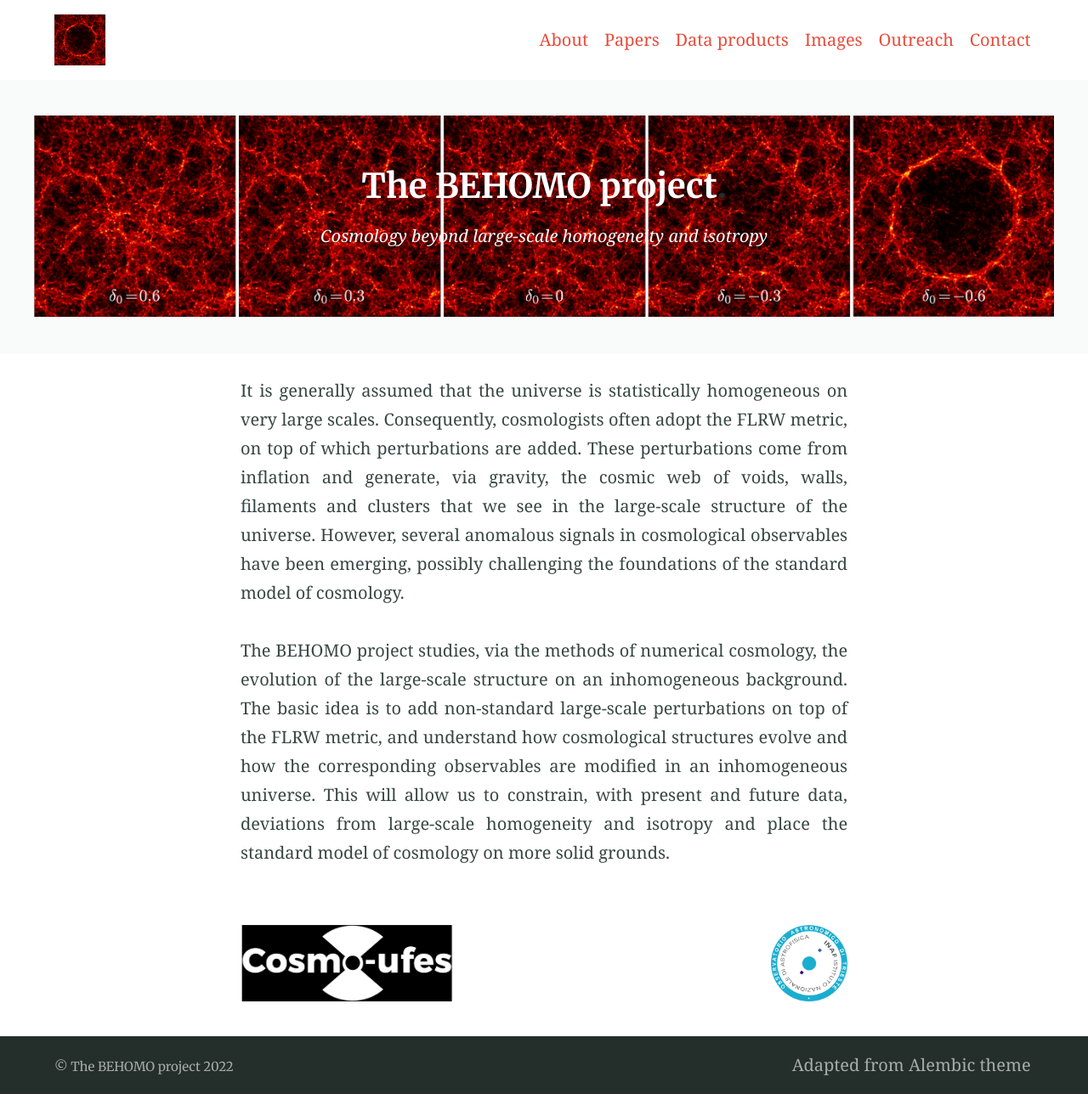
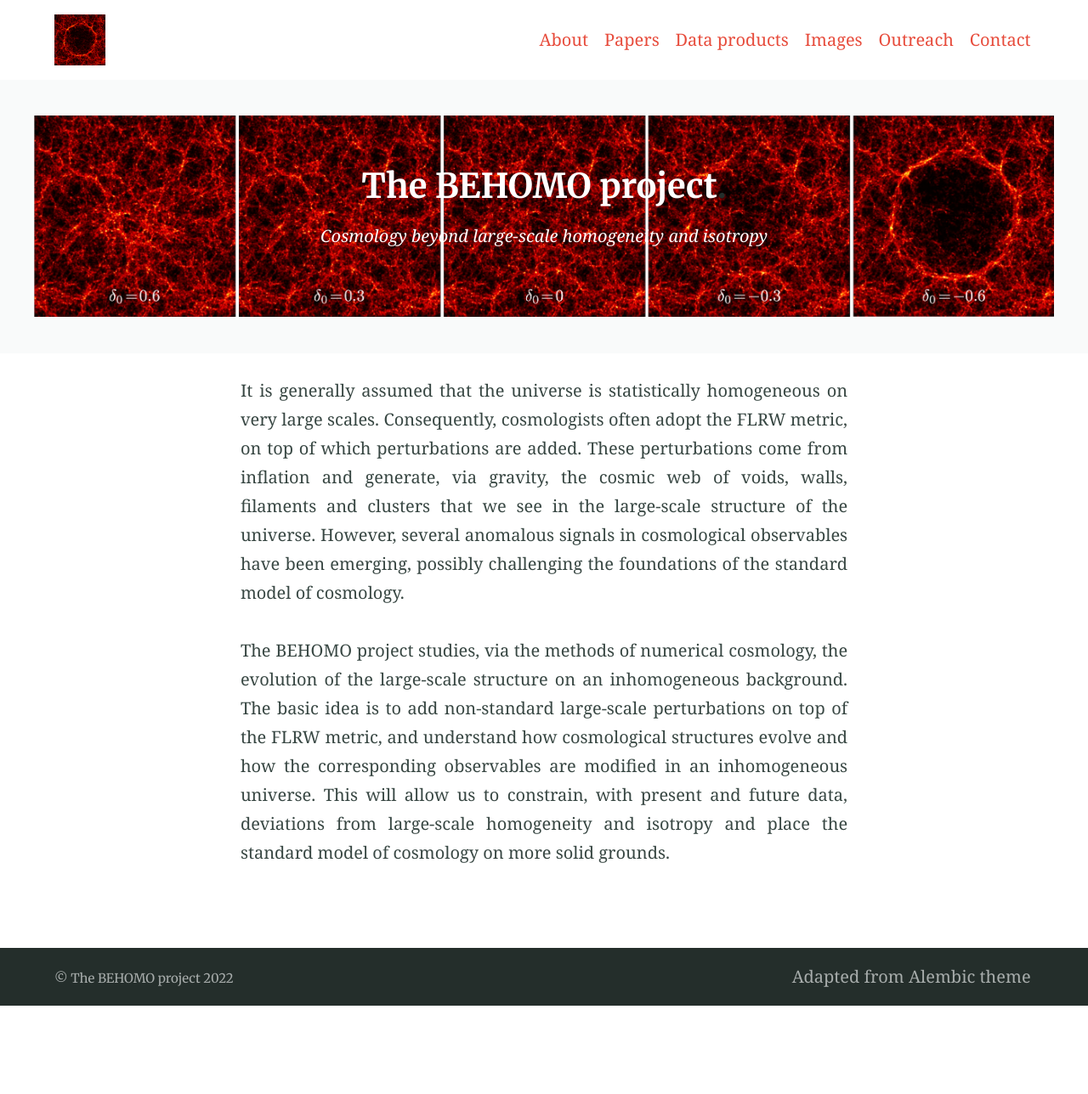
Before and after one commit to valerio-marra/BEHOMO-project, a Jekyll site: the page built from docs/index.md, in a window 1280 px wide. Shown: the whole page at 85% size. Built offline with Jekyll 4.4.1, drawn with Linux system fonts in a browser that asks for light colours; after the commit the page ends 1184 px from its top, so only the background shows below that.

Commit message:
Update index.md

```diff
--- a/docs/index.md
+++ b/docs/index.md
@@ -23,6 +23,6 @@ The BEHOMO project studies, via the methods of numerical cosmology, the evolutio
 
 <br/>
 
-{% include figure.html image="/BEHOMO-project/assets/cosmo-ufes.png" position="left" width="250" link="https://www.cosmo-ufes.org" %}
+<!-- {% include figure.html image="/BEHOMO-project/assets/cosmo-ufes.png" position="left" width="250" link="https://www.cosmo-ufes.org" %}
 
-{% include figure.html image="/BEHOMO-project/assets/oats.png" position="right" width="90" link="https://www.oats.inaf.it/index.php/en/" %}
+{% include figure.html image="/BEHOMO-project/assets/oats.png" position="right" width="90" link="https://www.oats.inaf.it/index.php/en/" %} -->
```
